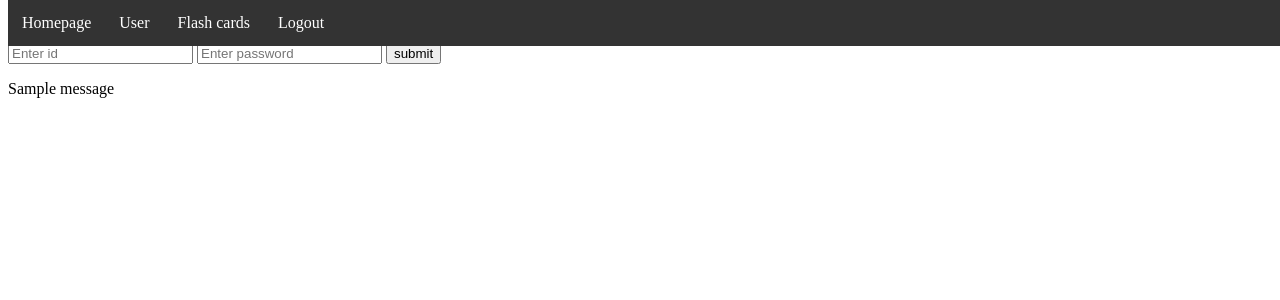
After one commit to MorganGautherot/Flashcards, a Flask app: page /admin in a window 1280 px wide. The commit adds this page. Shown: the top 300 px of the page. Run offline with Flask 3, Linux system fonts and the light colour scheme; a user stored in the database is signed in; one stand-in notice (Sample message) is shown.

Commit message:
only admin can create new cards

```diff
--- a/flashcards_app/__init__.py
+++ b/flashcards_app/__init__.py
@@ -1,5 +1,6 @@
 from flask import Flask, render_template, request, url_for, redirect, session, flash
 from flask_sqlalchemy import SQLAlchemy
+import flashcards_app.secret_file as secret
 from datetime import timedelta
 import numpy as np
 import json
@@ -42,18 +43,40 @@ def create_app():
                                                            np.squeeze(models.question.query.with_entities(models.question.question).all()).tolist(),
                                                            np.squeeze(models.question.query.with_entities(models.question.answer).all()).tolist()])
 
+    @app.route('/admin', methods=['POST', 'GET'])
+    def admin():
+        if request.method == "POST":
+
+            if request.form['id']==secret.admin_id and request.form['password']==secret.admin_password :
+
+                flash('You have been logged in!', 'info')
+                session['admin'] = True
+
+                return redirect(url_for('create_cards'))
+            else :
+                flash("id or password incorect, please try again !", 'info')
+
+                return redirect(url_for('admin'))
+
+        else:
+            return render_template("admin.html", active=["admin", session['connected']])
+
     @app.route('/create_cards', methods=['POST', 'GET'])
     def create_cards():
-        if request.method == "POST":
-            flashcard = models.question(question=request.form['question'],
-                               answer=request.form['answer'])
+        if 'admin' in session and session['admin']:
+            if request.method == "POST":
+                flashcard = models.question(question=request.form['question'],
+                                answer=request.form['answer'])
 
-            db.session.add(flashcard)
-            db.session.commit()
-            flash('The card has been added  !', 'info')
-            return render_template("create_cards.html", active=["create_cards", session['connected']])
+                db.session.add(flashcard)
+                db.session.commit()
+                flash('The card has been added  !', 'info')
+                return render_template("create_cards.html", active=["create_cards", session['connected']])
+            else :
+                return render_template("create_cards.html", active=["create_cards", session['connected']])
         else :
-            return render_template("create_cards.html", active=["create_cards", session['connected']])
+            flash("Please loging first !", 'info')
+            return redirect(url_for('admin'))
 
     @app.route('/create_account', methods=['POST', 'GET'])
     def create_account():
--- /dev/null
+++ b/flashcards_app/templates/admin.html
@@ -0,0 +1,17 @@
+{% extends "base.html" %}
+{% block title %}Login Page{% endblock %}
+{% block content %}
+<form action="#" method="POST">
+    <input type="id" name="id" placeholder="Enter id" />
+    <input type="password" name="password" placeholder="Enter password" />
+    <input type="submit" value="submit"/>
+</form>
+
+{% with messages = get_flashed_messages() %}
+    {% if messages %}
+        {% for msg in messages %}
+            <p>{{msg}}</p>
+        {% endfor %}
+    {% endif %}
+{% endwith %}
+{% endblock %}
--- a/flashcards_app/templates/base.html
+++ b/flashcards_app/templates/base.html
@@ -43,7 +43,7 @@
                 {% if active[1]==False %}<a class="{% if active[0] == 'create_account' %}active{% endif %}" href="/create_account">Create_account</a>{% endif %}
                 {% if active[1]==True %}<a class="{% if active[0] == 'user' %}active{% endif %}" href="/user">User</a>{% endif %}
                 {% if active[1]==True %}<a class="{% if active[0] == 'flash_cards' %}active{% endif %}" href="/flash_cards">Flash cards</a>{% endif %}
-                {% if active[1]==True %}<a class="{% if active[0] == 'create_cards' %}active{% endif %}" href="/create_cards">Create cards</a>{% endif %}
+                <!-- {% if active[1]==True %}<a class="{% if active[0] == 'create_cards' %}active{% endif %}" href="/create_cards">Create cards</a>{% endif %} -->
                 {% if active[1]==True %}<a href="/logout">Logout</a>{% endif %}
 
 
```
